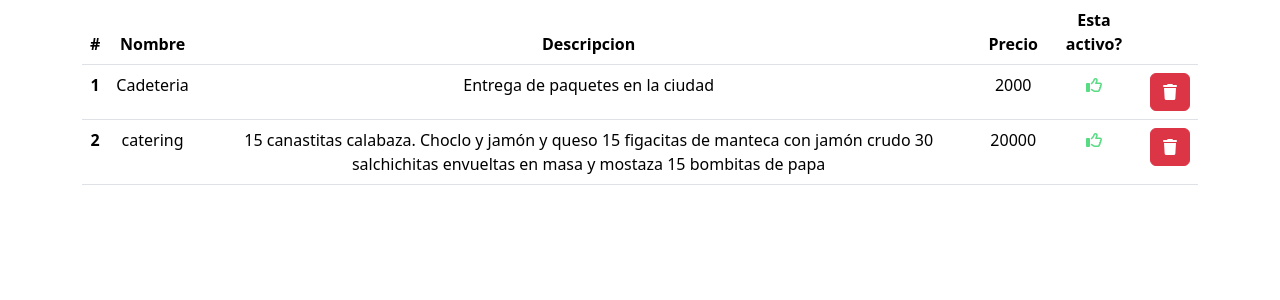
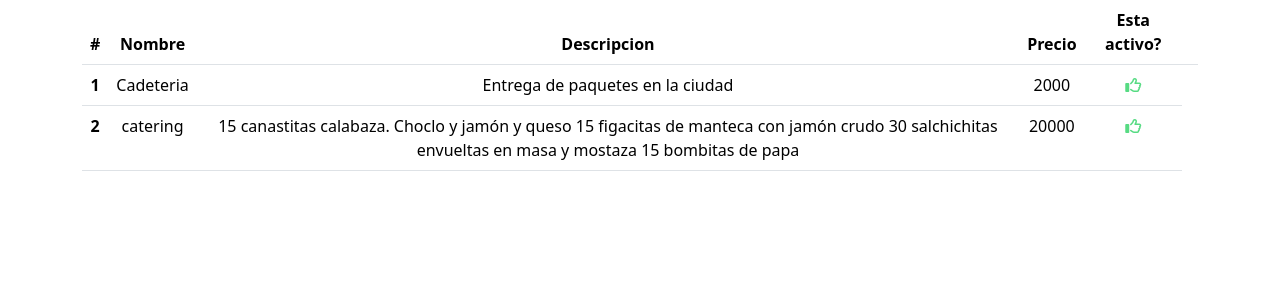
Before and after one commit to nicolasrojas88/squad3_services, a Django app: page /servicios in a window 1280 px wide. Shown: the top 300 px of the page. Run offline with Django 3.2, Linux system fonts and the light colour scheme; data comes from the database, SQL or seed files in the repository.

Commit message:
quito boton "delete" del template de la tabla servicios

```diff
--- a/reservas/templates/tabla_servicios.html
+++ b/reservas/templates/tabla_servicios.html
@@ -25,11 +25,11 @@
             <i class="fa-regular fa-thumbs-down" style="color: #da1616;"></i>
           </td>
         {% endif %}
-        <td>
-          <a class="btn btn-danger" href="#">
-            <i class="fa-sharp fa-solid fa-trash"></i>
-          </a>
-        </td>
+<!--        <td>-->
+<!--          <a class="btn btn-danger" href="#">-->
+<!--            <i class="fa-sharp fa-solid fa-trash"></i>-->
+<!--          </a>-->
+<!--        </td>-->
       </tr>
     {% endfor %}
   </tbody>
```
